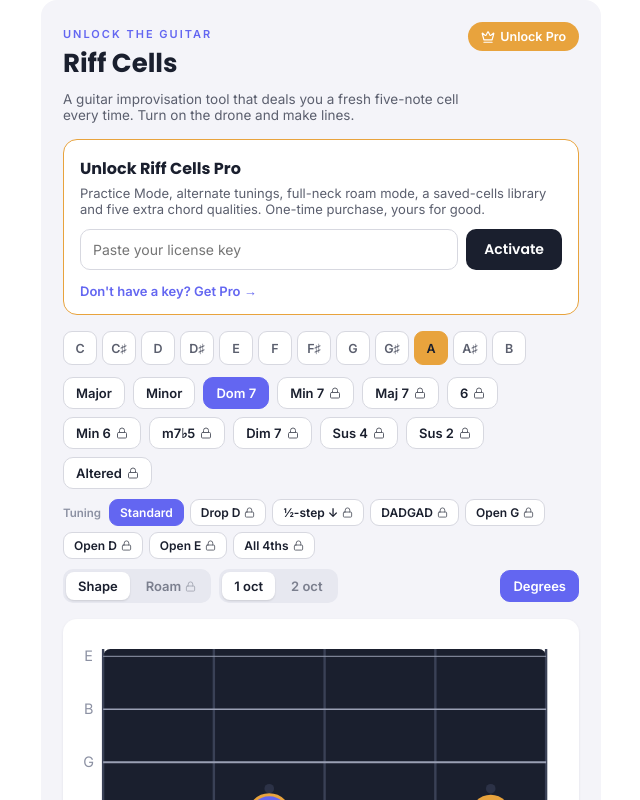
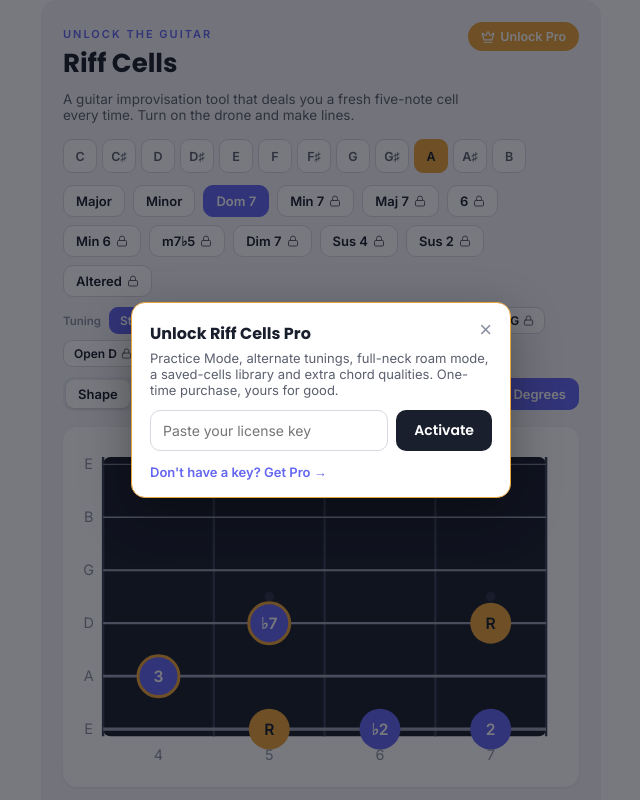
Before and after one commit to fretboardtools/riff-cells, a React (Vite) app: page / in a window 1280 px wide. Both pictures are taken after a click on the button "Unlock Pro". Shown: the top 800 px of the page, without its empty margins (319-959 px from the left). Built offline with nearby package versions, Linux system fonts and the light colour scheme.

Commit message:
Update RiffCells.jsx

```diff
--- a/src/RiffCells.jsx
+++ b/src/RiffCells.jsx
@@ -294,18 +294,23 @@ export default function App() {
       </p>
 
       {showUnlock && !isPro && (
-        <div style={{ background:"#fff", border:`1px solid ${GOLD}`, borderRadius:14, padding:"16px 16px 14px", marginBottom:16 }}>
-          <h3 style={{ margin:"0 0 4px", fontFamily:"Poppins, sans-serif", fontSize:16 }}>Unlock Riff Cells Pro</h3>
+        <div onClick={() => setShowUnlock(false)} style={{ position:"fixed", inset:0, background:"rgba(10,12,20,.55)", display:"flex", alignItems:"center", justifyContent:"center", padding:16, zIndex:50 }}>
+          <div onClick={e => e.stopPropagation()} style={{ background:"#fff", border:`1px solid ${GOLD}`, borderRadius:14, padding:"18px 18px 16px", width:"100%", maxWidth:380, boxShadow:"0 16px 48px rgba(0,0,0,.35)" }}>
+            <div style={{ display:"flex", justifyContent:"space-between", alignItems:"flex-start", marginBottom:4 }}>
+              <h3 style={{ margin:0, fontFamily:"Poppins, sans-serif", fontSize:16 }}>Unlock Riff Cells Pro</h3>
+              <button onClick={() => setShowUnlock(false)} aria-label="Close" style={{ cursor:"pointer", border:"none", background:"none", fontSize:22, lineHeight:1, color:MUTE, padding:0, marginTop:-2 }}>×</button>
+            </div>
             <p style={{ margin:"0 0 12px", fontSize:13, color:"#5b5f6e" }}>
-            Practice Mode, alternate tunings, full-neck roam mode, a saved-cells library and five extra chord qualities. One-time purchase, yours for good.
+              Practice Mode, alternate tunings, full-neck roam mode, a saved-cells library and extra chord qualities. One-time purchase, yours for good.
             </p>
             <div style={{ display:"flex", gap:8, flexWrap:"wrap", marginBottom:10 }}>
               <input value={keyInput} onChange={e => setKeyInput(e.target.value)} placeholder="Paste your license key"
-              style={{ flex:"1 1 200px", padding:"10px 12px", borderRadius:10, border:"1px solid #d7d8e0", fontSize:14, fontFamily:"Inter, sans-serif" }} />
+                style={{ flex:"1 1 180px", padding:"10px 12px", borderRadius:10, border:"1px solid #d7d8e0", fontSize:14, fontFamily:"Inter, sans-serif" }} />
               <button onClick={activate} disabled={verifying} style={{ cursor:"pointer", border:"none", background:INK, color:"#fff", borderRadius:10, padding:"10px 18px", fontSize:14, fontWeight:600, fontFamily:"Poppins, sans-serif", opacity:verifying?0.6:1 }}>{verifying ? "Checking…" : "Activate"}</button>
             </div>
             {unlockMsg && <p style={{ margin:"0 0 8px", fontSize:13, color: unlockMsg.ok ? "#15803d" : "#b91c1c" }}>{unlockMsg.text}</p>}
             <a href={PRO_BUY_URL} target="_blank" rel="noreferrer" style={{ fontSize:13, fontWeight:600, color:INDIGO, textDecoration:"none" }}>Don't have a key? Get Pro →</a>
+          </div>
         </div>
       )}
 
```
Lines whose indentation alone changed are shown as unchanged.
